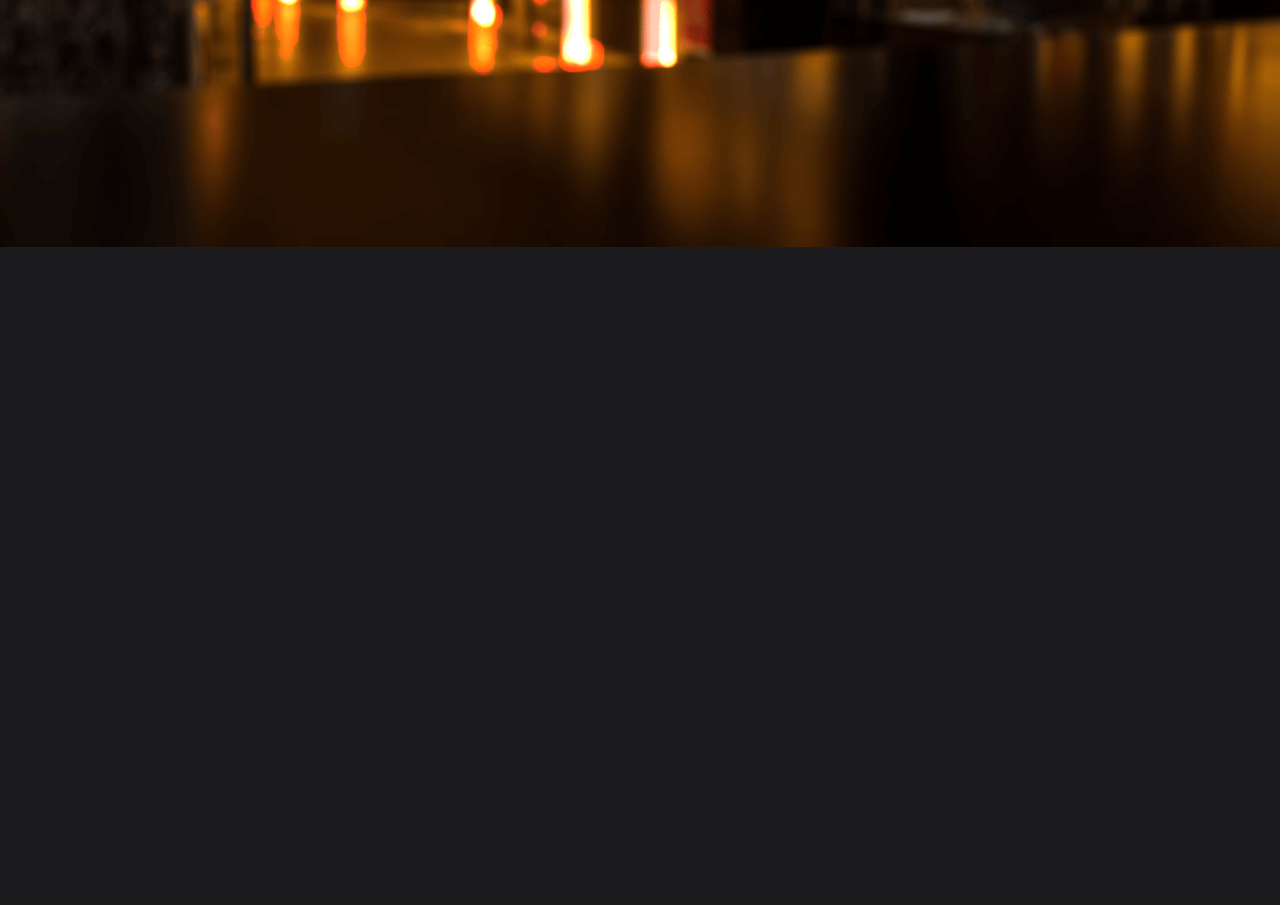
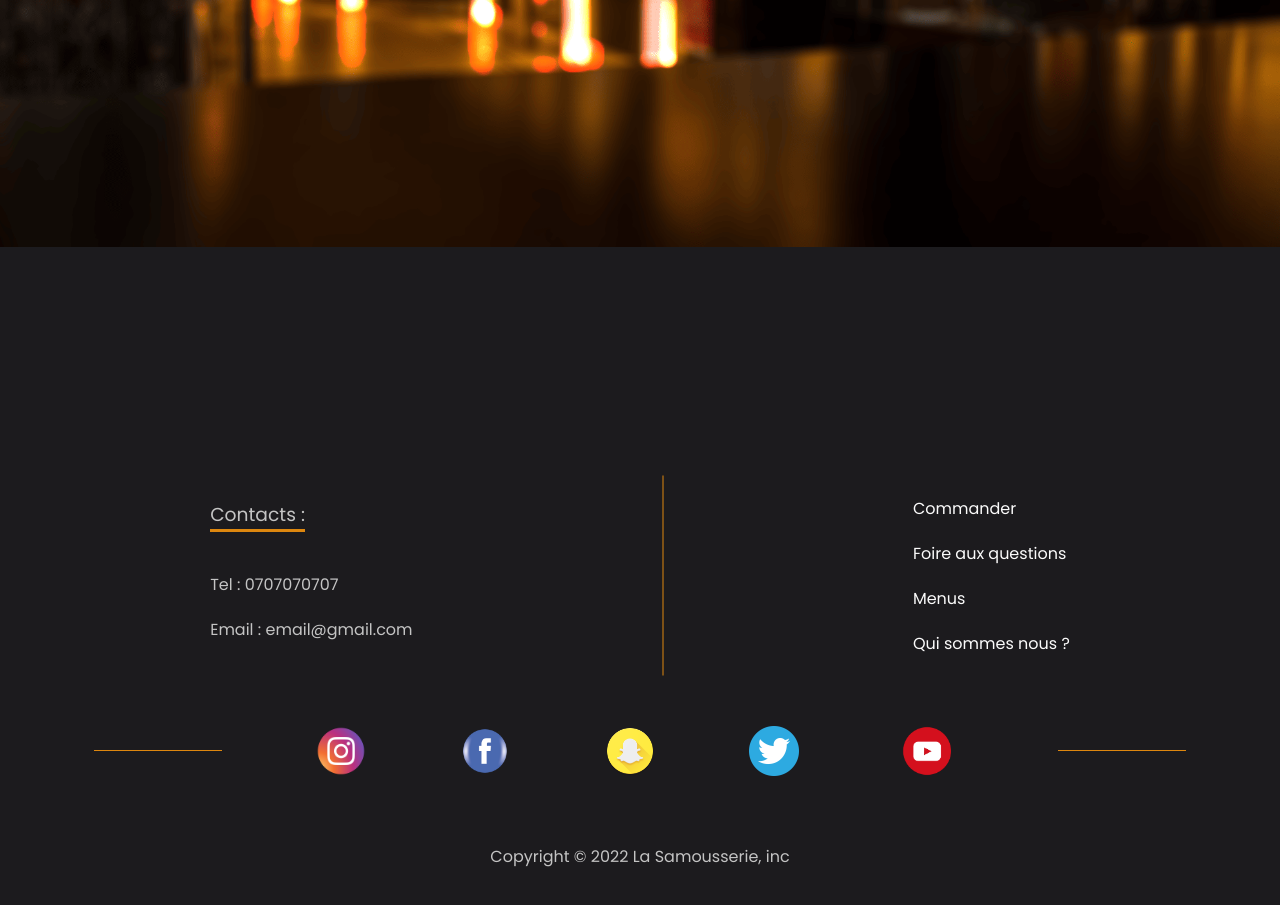
Before and after one commit to vacho35/site-samoussa, a plain HTML site: page index.html in a window 1280 px wide. Shown: the part 1353-2258 px from the top of the page. Before the commit the page ends 1600 px from the top, so only its background shows below. Drawn offline with Linux system fonts and the light colour scheme; a web font is replaced by a local one.

Commit message:
Add files via upload

```diff
--- a/index.html
+++ b/index.html
@@ -103,6 +103,35 @@
     </main> -->
 
     <!-- *************************** Footer ****************** -->
-    <footer></footer>
+    <footer class="footer">
+      <div class="text">
+        <div class="text-left">
+          <h3>Contacts :</h3>
+          <div class="mini-text-left">
+            <p>Tel : 0707070707</p>
+            <p>Email : email@gmail.com</p>
+          </div>
+        </div>
+        <div class="mini-trait"></div>
+        <div class="text-right">
+          <a href="#">Commander</a>
+          <a href="#">Foire aux questions</a>
+          <a href="#">Menus</a>
+          <a href="#">Qui sommes nous ?</a>
+        </div>
+      </div>
+        <div class="media">
+          <div class="mini-trait"></div>
+          <img src="images/resaux-sociaux/insta.png" alt="logo instagram">
+          <img src="images/resaux-sociaux/facebook.png" alt="logo facebook">
+          <img src="images/resaux-sociaux/snap.png" alt="logo snapshat">
+          <img src="images/resaux-sociaux/twitter.png" alt="logo twitter">
+          <img src="images/resaux-sociaux/youtube.png" alt="logo youtube">
+          <div class="mini-trait"></div>
+        </div>
+        <div class="copyright">
+          <p>Copyright © 2022 La Samousserie, inc</p>
+        </div>
+    </footer>
   </body>
 </html>
--- a/style.css
+++ b/style.css
@@ -19,7 +19,7 @@ h1 {
 .trait{
   height: 1px;
   background-color: rgb(255, 166, 42);
-  width: 40%;
+  width: 30%;
   margin: 50px auto;
 }
 a{
@@ -378,7 +378,7 @@ button span:hover {
 
 .sec3 h1 {
   text-align: center;
-  padding-top: 4%;
+  padding-top: 2.5%;
   font-size: 3em;
   color: #fbfbfb;
   font-family: lusitana;
@@ -488,9 +488,91 @@ text-align: center;
   width: 30%;
 }
 
+/* ********* Footer ******** */
 
+footer {
+  width: 100%;
+  height: 100vh;
+  display: flex;
+  flex-direction: column;
+  justify-content: center;
+  color: #C4C4C4;
+}
 
+footer .text {
+  display: flex;
+  align-items: center;
+  justify-content: space-evenly;
+  margin: 60px;
+}
+footer .text .text-left h3{
+  display: block;
+  width: fit-content;
+  font-weight: 400;
+  border-bottom: solid rgb(221, 135, 15);
+  margin-bottom: 30px;
+}
+footer .text .text-left p{
+  padding: 10px 0;
+}
+footer .text .text-right a{
+  padding: 10px 0;
+}
+footer .text > .mini-trait{
+  height: 1px;
+  background-color: rgb(221, 135, 15);
+  width: 200px;
+  transform: rotate(90deg);
+}
+footer .text-left, .text-right{
+  display: flex;
+  flex-direction: column;
+}
 
+footer .media{
+  display: flex;
+  align-items: center;
+  justify-content: space-evenly;
+}
+footer .media img{
+  height: 50px;
+}
+footer .copyright{
+  display: flex;
+  justify-content: center;
+  margin-top: 68px;
+}
+
+footer .mini-trait{
+  height: 1px;
+  background-color: rgb(221, 135, 15);
+  width: 10%;
+}
+
+@media (max-width: 550px){
+  footer .text {
+    display: flex;
+    flex-direction: column;
+    text-align: center;
+  }
+  footer .text .text-left h3{
+    margin: 0 auto;
+  }
+  .mini-text-left{
+    margin: 40px 0;
+  }
+  footer .text > .mini-trait{
+    width: 200px;
+    transform: rotate(180deg);
+    margin: 40px 0;
+  }
+  footer .media img{
+    height: 30px;
+  }
+  footer .copyright{
+    font-size: 0.8em;
+  }
+}
 
 
 
```
Also changed, not shown: images/fond-resto-indien/border-card.png (added), images/resaux-sociaux/face.png (added), images/resaux-sociaux/facebook.png (added), images/resaux-sociaux/insta.png (added), images/resaux-sociaux/snap.png (added), images/resaux-sociaux/twitter.png (added), images/resaux-sociaux/youtube.png (added).
